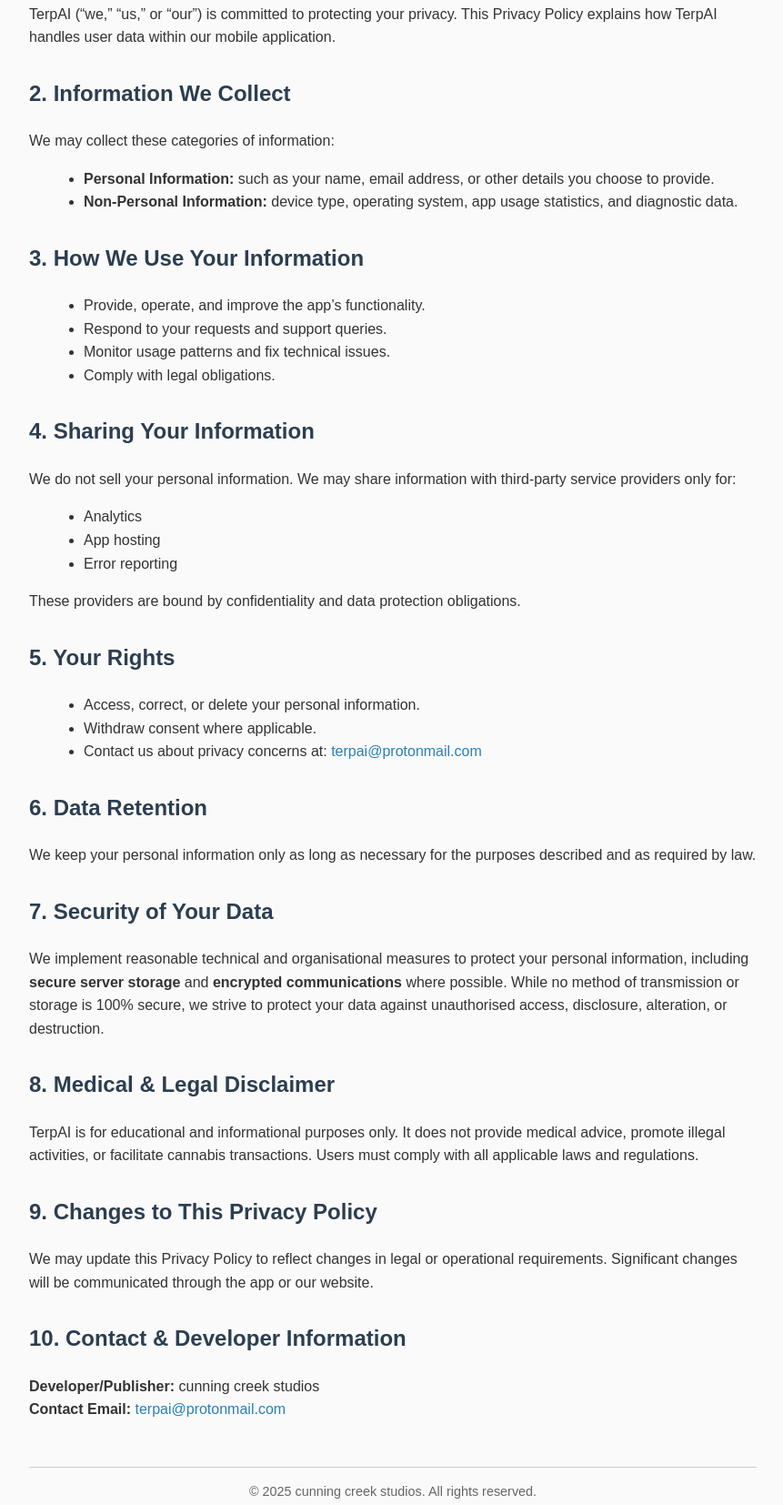
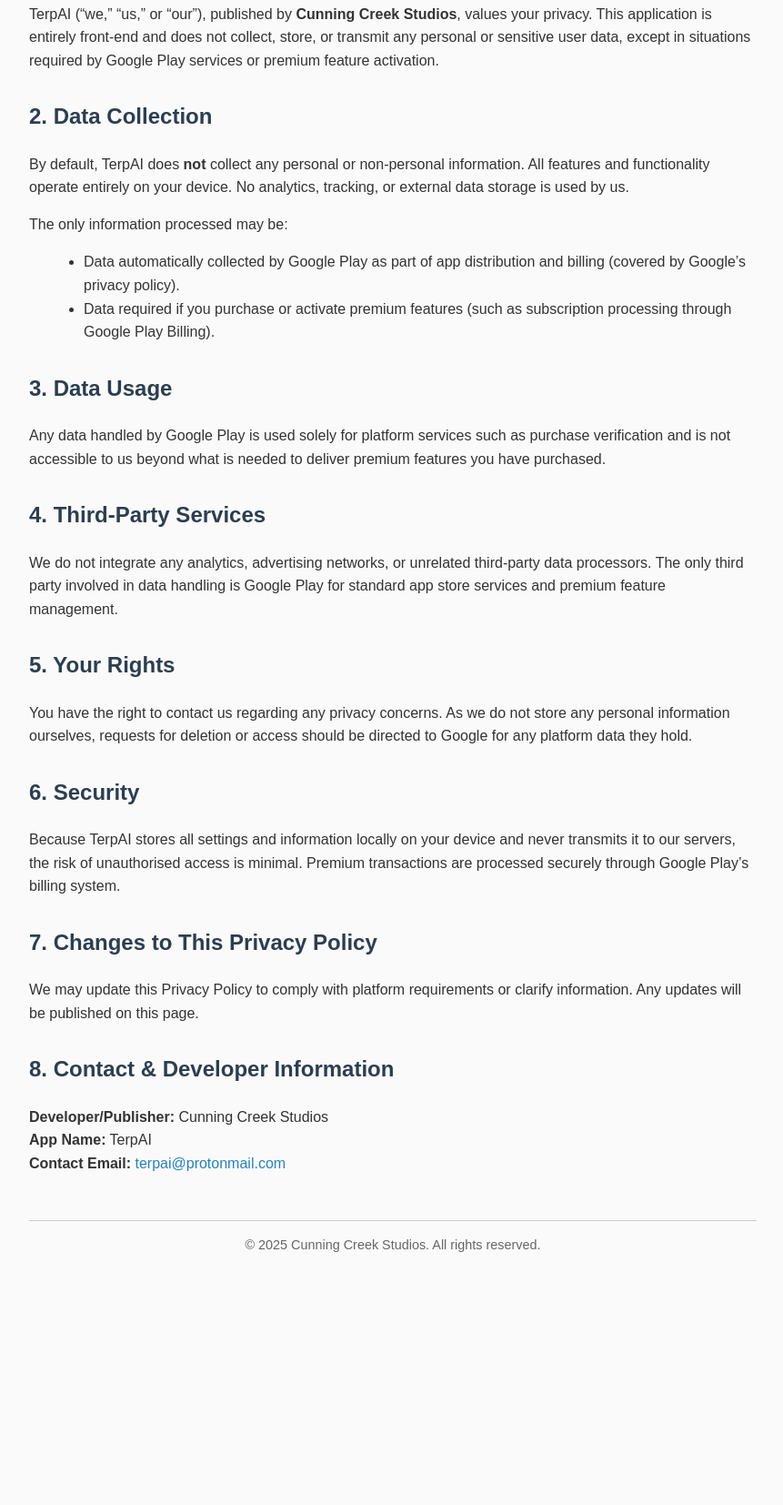
Before and after one commit to riggs99/riggs99.github.io, a plain HTML site: page index.html in a window 1280 px wide. Shown: the part 236-1890 px from the top of the page at 91% size, without its empty margins (208-1069 px from the left). After the commit the page ends 1656 px from the top, so only its background shows below. Drawn offline with Linux system fonts and the light colour scheme.

Commit message:
index.html

```diff
--- a/index.html
+++ b/index.html
@@ -53,59 +53,40 @@
   <p><strong>Effective Date:</strong> August 3, 2025</p>
 
   <h2>1. Introduction</h2>
-  <p>TerpAI (“we,” “us,” or “our”) is committed to protecting your privacy. This Privacy Policy explains how TerpAI handles user data within our mobile application.</p>
+  <p>TerpAI (“we,” “us,” or “our”), published by <strong>Cunning Creek Studios</strong>, values your privacy. This application is entirely front‑end and does not collect, store, or transmit any personal or sensitive user data, except in situations required by Google Play services or premium feature activation.</p>
 
-  <h2>2. Information We Collect</h2>
-  <p>We may collect these categories of information:</p>
+  <h2>2. Data Collection</h2>
+  <p>By default, TerpAI does <strong>not</strong> collect any personal or non‑personal information. All features and functionality operate entirely on your device. No analytics, tracking, or external data storage is used by us.</p>
+  <p>The only information processed may be:</p>
   <ul>
-    <li><strong>Personal Information:</strong> such as your name, email address, or other details you choose to provide.</li>
-    <li><strong>Non‑Personal Information:</strong> device type, operating system, app usage statistics, and diagnostic data.</li>
+    <li>Data automatically collected by Google Play as part of app distribution and billing (covered by Google’s privacy policy).</li>
+    <li>Data required if you purchase or activate premium features (such as subscription processing through Google Play Billing).</li>
   </ul>
 
-  <h2>3. How We Use Your Information</h2>
-  <ul>
-    <li>Provide, operate, and improve the app’s functionality.</li>
-    <li>Respond to your requests and support queries.</li>
-    <li>Monitor usage patterns and fix technical issues.</li>
-    <li>Comply with legal obligations.</li>
-  </ul>
+  <h2>3. Data Usage</h2>
+  <p>Any data handled by Google Play is used solely for platform services such as purchase verification and is not accessible to us beyond what is needed to deliver premium features you have purchased.</p>
 
-  <h2>4. Sharing Your Information</h2>
-  <p>We do not sell your personal information. We may share information with third‑party service providers only for:</p>
-  <ul>
-    <li>Analytics</li>
-    <li>App hosting</li>
-    <li>Error reporting</li>
-  </ul>
-  <p>These providers are bound by confidentiality and data protection obligations.</p>
+  <h2>4. Third‑Party Services</h2>
+  <p>We do not integrate any analytics, advertising networks, or unrelated third‑party data processors. The only third party involved in data handling is Google Play for standard app store services and premium feature management.</p>
 
   <h2>5. Your Rights</h2>
-  <ul>
-    <li>Access, correct, or delete your personal information.</li>
-    <li>Withdraw consent where applicable.</li>
-    <li>Contact us about privacy concerns at: <a href="mailto:terpai@protonmail.com">terpai@protonmail.com</a></li>
-  </ul>
+  <p>You have the right to contact us regarding any privacy concerns. As we do not store any personal information ourselves, requests for deletion or access should be directed to Google for any platform data they hold.</p>
 
-  <h2>6. Data Retention</h2>
-  <p>We keep your personal information only as long as necessary for the purposes described and as required by law.</p>
+  <h2>6. Security</h2>
+  <p>Because TerpAI stores all settings and information locally on your device and never transmits it to our servers, the risk of unauthorised access is minimal. Premium transactions are processed securely through Google Play’s billing system.</p>
 
-  <h2>7. Security of Your Data</h2>
-  <p>We implement reasonable technical and organisational measures to protect your personal information, including <strong>secure server storage</strong> and <strong>encrypted communications</strong> where possible. While no method of transmission or storage is 100% secure, we strive to protect your data against unauthorised access, disclosure, alteration, or destruction.</p>
+  <h2>7. Changes to This Privacy Policy</h2>
+  <p>We may update this Privacy Policy to comply with platform requirements or clarify information. Any updates will be published on this page.</p>
 
-  <h2>8. Medical & Legal Disclaimer</h2>
-  <p>TerpAI is for educational and informational purposes only. It does not provide medical advice, promote illegal activities, or facilitate cannabis transactions. Users must comply with all applicable laws and regulations.</p>
-
-  <h2>9. Changes to This Privacy Policy</h2>
-  <p>We may update this Privacy Policy to reflect changes in legal or operational requirements. Significant changes will be communicated through the app or our website.</p>
-
-  <h2>10. Contact & Developer Information</h2>
+  <h2>8. Contact & Developer Information</h2>
   <p>
-    <strong>Developer/Publisher:</strong> cunning creek studios<br />
+    <strong>Developer/Publisher:</strong> Cunning Creek Studios<br />
+    <strong>App Name:</strong> TerpAI<br />
     <strong>Contact Email:</strong> <a href="mailto:terpai@protonmail.com">terpai@protonmail.com</a>
   </p>
 
   <footer>
-    &copy; 2025 cunning creek studios. All rights reserved.
+    &copy; 2025 Cunning Creek Studios. All rights reserved.
   </footer>
 </body>
 </html>
```
